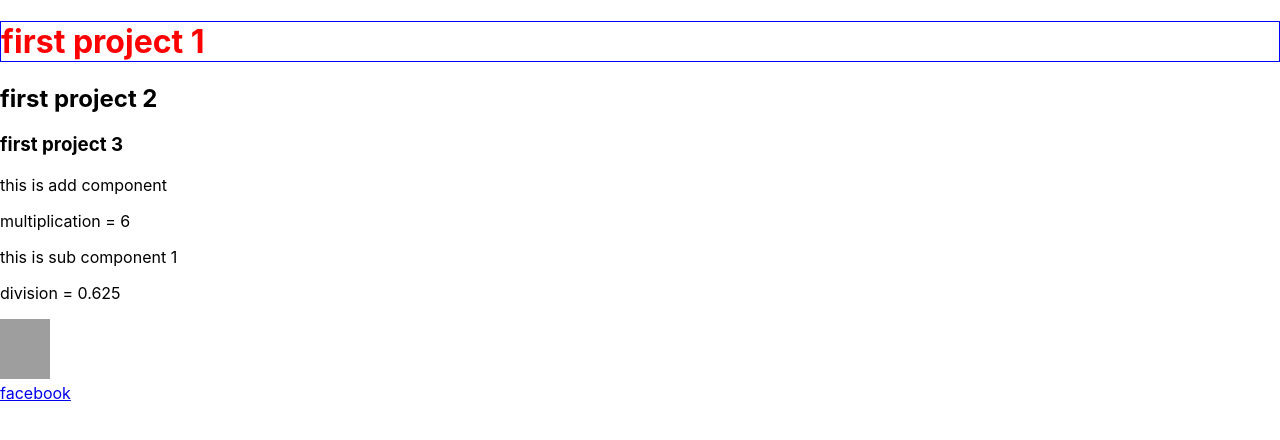
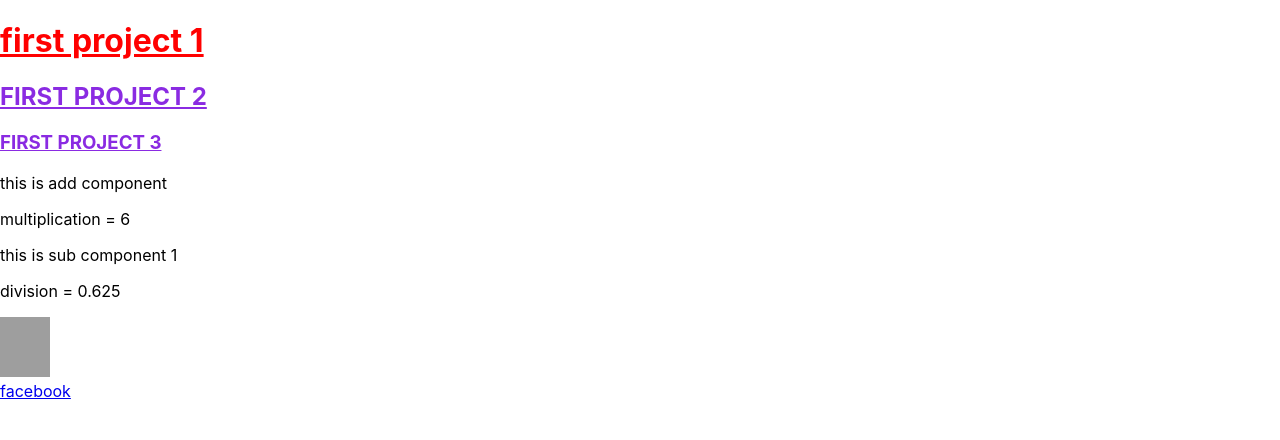
Before and after one commit to charupittalwar/my-app, a React (Create React App) app: page / in a window 1280 px wide. Shown: the top 440 px of the page. Built offline with nearby package versions, Linux system fonts and the light colour scheme; grey boxes are pictures that could not be loaded.

Commit message:
commit 8

```diff
--- a/src/App.css
+++ b/src/App.css
@@ -1,4 +1,17 @@
 #c1{
   color: red;
-  border: 1px solid blue;
+  text-decoration: underline;
 }
+
+.a1 {
+
+  text-decoration: underline;
+
+  color:blueviolet;
+
+  text-transform: uppercase;
+
+
+
+
+}
--- a/src/App.js
+++ b/src/App.js
@@ -10,9 +10,9 @@ function App() {
     <div>
     <h1 id ="c1">first project 1</h1>
 
-    <h2>first project 2</h2>
+    <h2 class="a1 ">first project 2</h2>
 
-    <h3>first project 3</h3>
+    <h3 class= "a1">first project 3</h3>
 
 
     <Add  a="2" b = "3"></Add>
```
